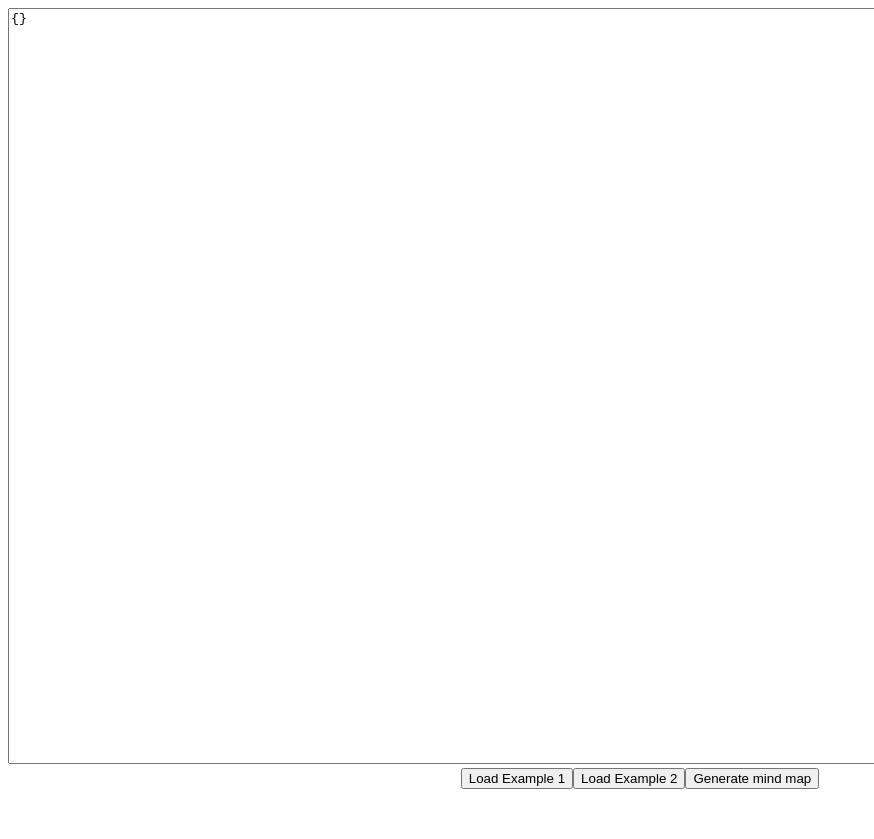
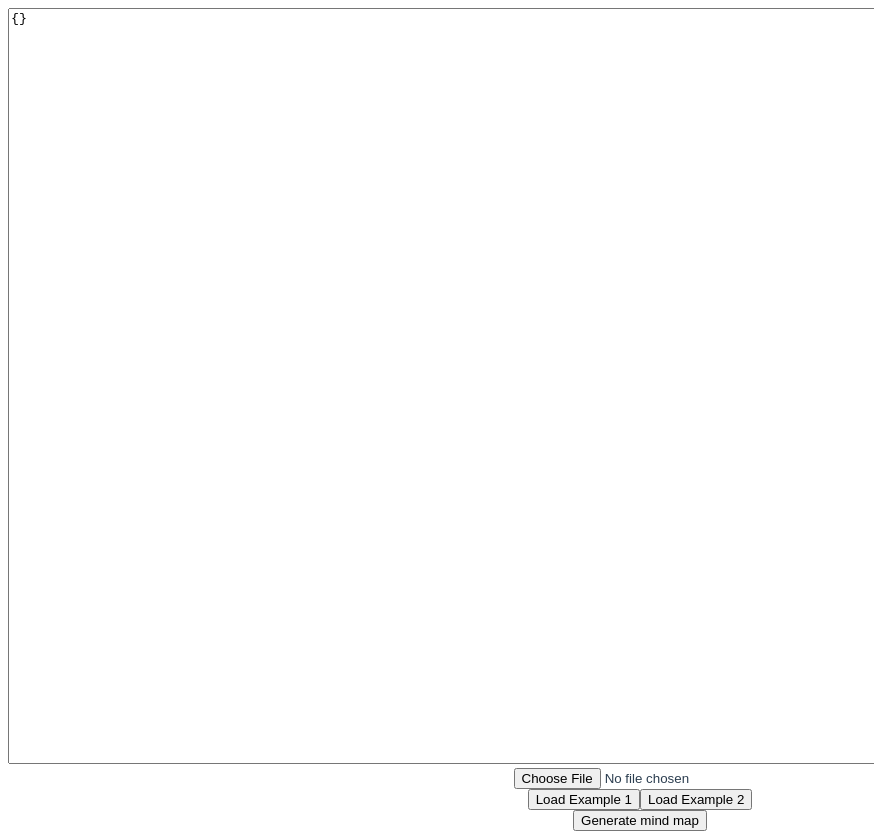
Before and after one commit to cs-coeus/coeus-front-end, a Vue app: page / in a window 1280 px wide. Shown: the top 839 px of the page, without its empty margins (0-874 px from the left). Before the commit the page ends 800 px from the top, so only its background shows below. Built offline with nearby package versions, Linux system fonts and the light colour scheme.

Commit message:
feat: reading data from file provided by user by input file

```diff
--- a/src/App.vue
+++ b/src/App.vue
@@ -3,8 +3,10 @@
     <div class="source" v-if="!showMap">
       <textarea v-model="info" rows="50" cols="200" data-gramm="false" data-gramm_editor="false"></textarea>
     </div>
+    <read-file @load="info = $event" v-if="!showMap"></read-file>
     <button @click.prevent="loadExample('example.json')">Load Example 1</button>
     <button @click.prevent="loadExample('example2.json')">Load Example 2</button>
+    <br>
     <button @click.prevent="format" v-if="!showMap">Generate mind map</button>
     <div v-if="showMap">
       <MapEditor :tree="formatted"/>
@@ -16,11 +18,13 @@
 import axios from "axios";
 import MapEditor from "@/components/MapEditor.vue";
 import arrayToTree from 'array-to-tree';
+import ReadFile from '@/components/ReadFile.vue';
 
 
 export default {
   name: 'App',
   components: {
+    ReadFile,
     MapEditor
   },
   data() {
--- /dev/null
+++ b/src/components/ReadFile.vue
@@ -0,0 +1,24 @@
+<template>
+  <div>
+      <input type="file" @change="loadTextFromFile">
+  </div>
+</template>
+
+<script>
+export default {
+  name: 'ReadFile',
+  methods: {
+    loadTextFromFile(ev) {
+      const file = ev.target.files[0];
+      const reader = new FileReader();
+
+      reader.onload = e => this.$emit("load", e.target.result);
+      reader.readAsText(file);
+    }
+  }
+}
+</script>
+
+<style scoped>
+
+</style>
```
